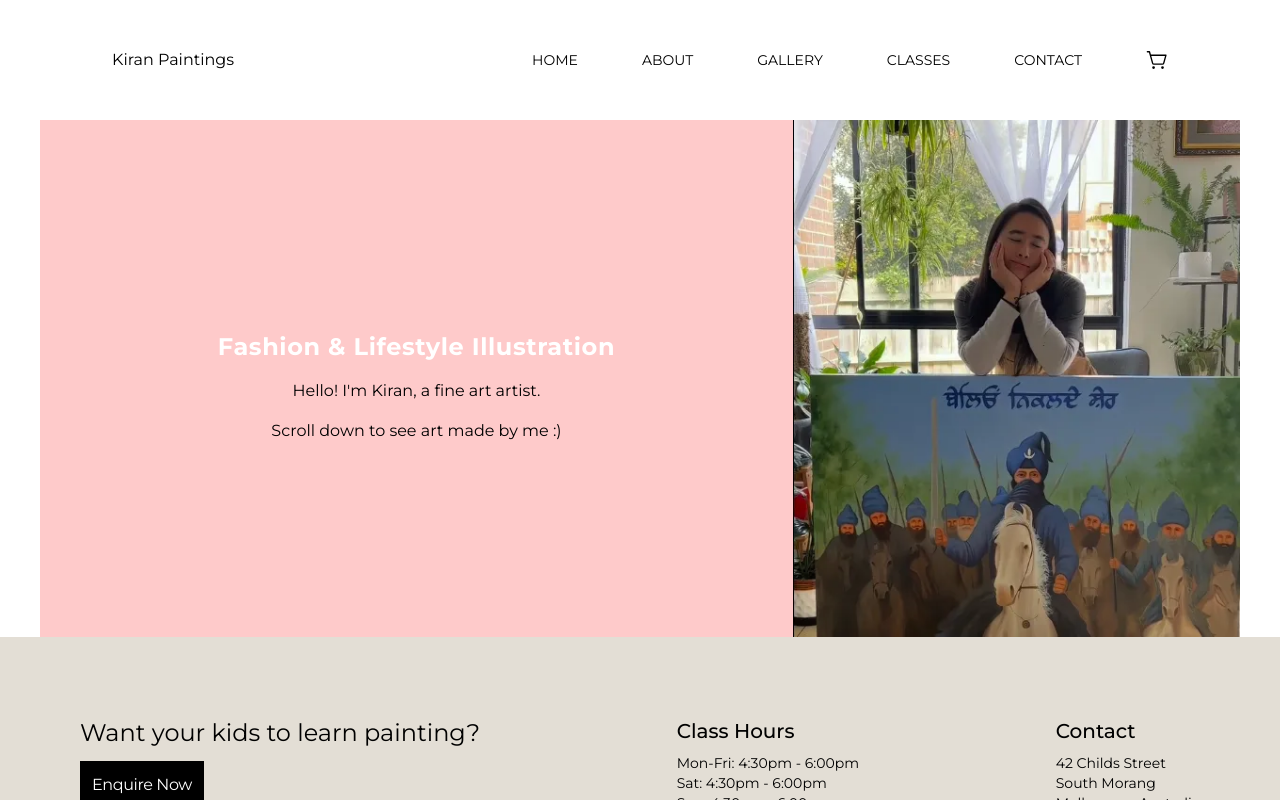
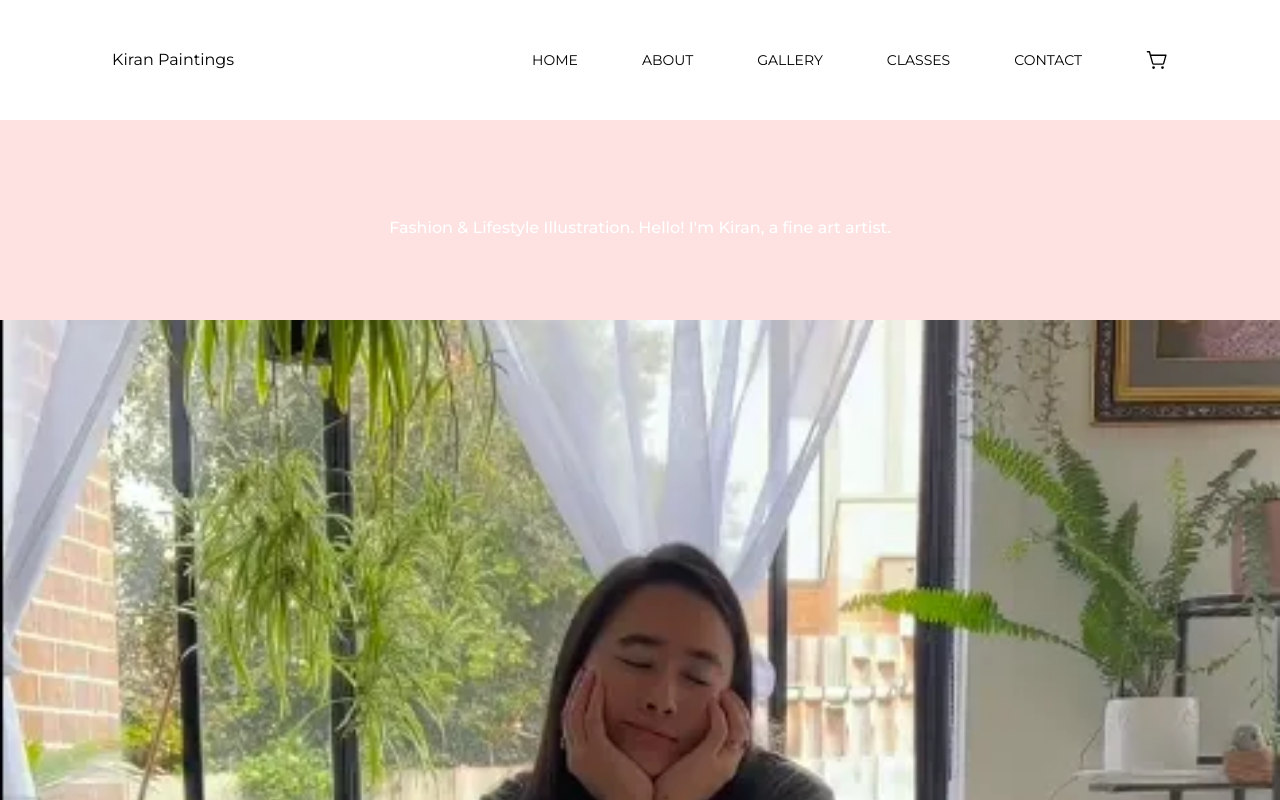
Before and after one commit to kyaakpa/genj3n, a Next.js app: page / in a window 1280 px wide. Shown: the top 800 px of the page. Built offline with nearby package versions, Linux system fonts and the light colour scheme.

Commit message:
contact page

```diff
--- a/app/page.jsx
+++ b/app/page.jsx
@@ -2,26 +2,15 @@
 import { TextGenerateEffect } from "@/components/ui/text-generate-effect";
 
 const Home = () => {
-  const h1 = `Fashion & Lifestyle Illustration`;
+  const h1 = `Fashion & Lifestyle Illustration. Hello! I'm Kiran, a fine art artist.`;
   return (
-    <div className="flex justify-center ">
-      <div className="flex w-[1200px] ">
-        <div className=" text-center flex items-center flex-col gap-4 justify-center bg-red-200 w-[800px]">
-          <h1 className="text-black font-semibold text-3xl w-[500px]">
-            <TextGenerateEffect words={h1} />
-          </h1>
-          <p>Hello! I'm Kiran, a fine art artist.</p>
-
-          <p className="">Scroll down to see art made by me :)</p>
-        </div>
-        <div>
-          <img
-            src="./cover.webp"
-            alt="krian smiling"
-            className="object-cover "
-          />
-        </div>
+    <div className="flex justify-center flex-col">
+      <div className="h-[25vh] bg-red-100 flex flex-col items-center justify-center">
+        <h1>
+          <TextGenerateEffect words={h1} />
+        </h1>
       </div>
+      <img src="./cover.webp" alt="krian smiling" className="object-cover " />
     </div>
   );
 };
--- a/components/ui/text-generate-effect.js
+++ b/components/ui/text-generate-effect.js
@@ -37,11 +37,9 @@ export const TextGenerateEffect = ({ words, className }) => {
   };
 
   return (
-    <div className={cn("font-bold", className)}>
+    <div className={cn("font-medium", className)}>
       <div className="mt-4">
-        <div className="  text-2xl leading-snug tracking-wide">
-          {renderWords()}
-        </div>
+        <div className="leading-snug">{renderWords()}</div>
       </div>
     </div>
   );
```
Also changed, not shown: 1 other file (tests, documents, lock files or other folders).
